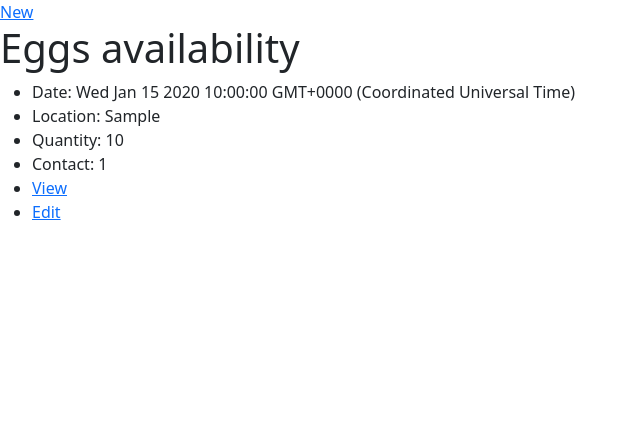
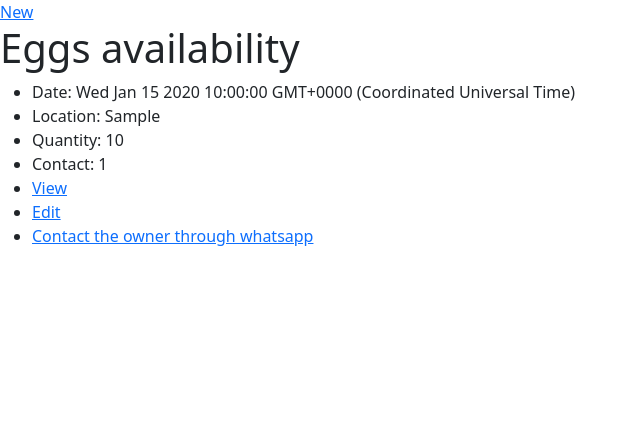
Before and after one commit to ashrithareddy-8074/seriEasy, a Node server app: page /eggs in a window 1280 px wide. Shown: the part 61-506 px from the top of the page, without its empty margins (0-640 px from the left). Run offline with Node 20, Linux system fonts and the light colour scheme; tables that the repository leaves empty hold one stand-in row (values such as "Sample post"); some libraries are stand-ins or nearby versions.

Commit message:
Update index.ejs
whatsapp api

```diff
--- a/views/eggs/index.ejs
+++ b/views/eggs/index.ejs
@@ -11,5 +11,6 @@
   <li>Contact:  <%= egg.contact %></li>
   <li><a href="/eggs/<%= egg._id %>">View </a></li>
   <li><a href="/eggs/<%= egg._id %>/edit">Edit</a></li>
+  <li><a href="https://api.whatsapp.com/send?phone=91<%= egg.contact  %>">Contact the owner through whatsapp</a></li>
 </ul>
 <% } %>
```
